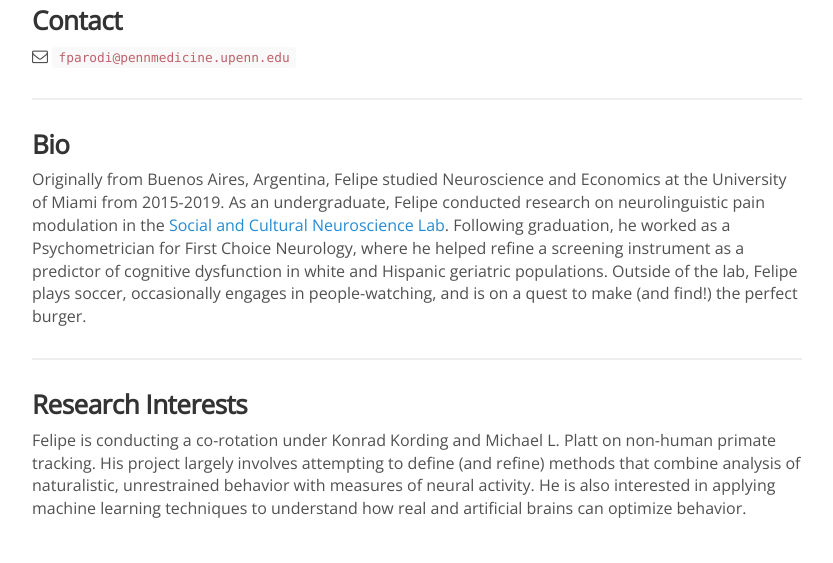
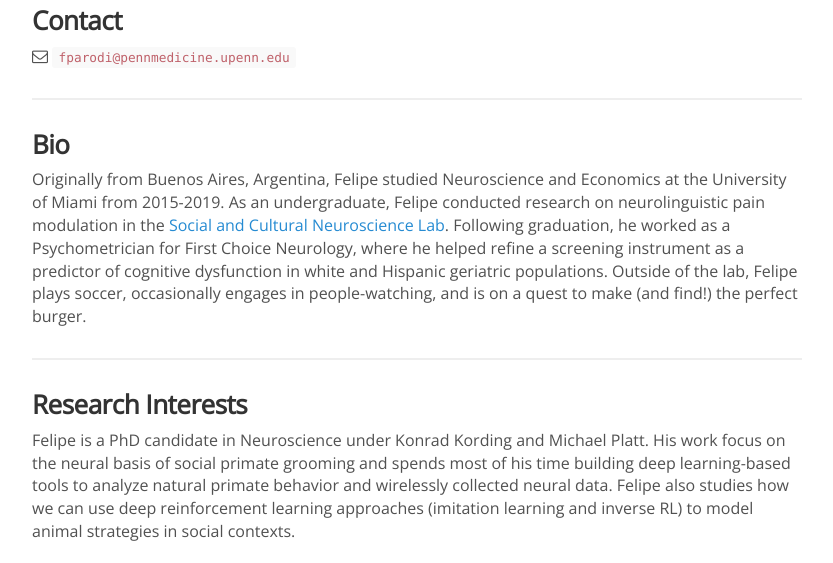
Before and after one commit to KordingLab/KordingLab.github.io, a Jekyll site: the page built from _people/felipe_parodi.md, in a window 1280 px wide and 954 px high, cut to the strip 391-954 px from the top of the window. Shown: the whole strip, without its empty margins (223-1056 px from the left). Built offline with Jekyll 4.4.1, drawn with Linux system fonts in a browser that asks for light colours; nearby versions of some CDN libraries; comment, search, counter and statistics services are not loaded.

Commit message:
Update felipe_parodi.md

```diff
--- a/_people/felipe_parodi.md
+++ b/_people/felipe_parodi.md
@@ -21,4 +21,4 @@ Originally from Buenos Aires, Argentina, Felipe studied Neuroscience and Economi
 
 ### Research Interests
 
-Felipe is conducting a co-rotation under Konrad Kording and Michael L. Platt on non-human primate tracking. His project largely involves attempting to define (and refine) methods that combine analysis of naturalistic, unrestrained behavior with measures of neural activity. He is also interested in applying machine learning techniques to understand how real and artificial brains can optimize behavior.
+Felipe is a PhD candidate in Neuroscience under Konrad Kording and Michael Platt. His work focus on the neural basis of social primate grooming and spends most of his time building deep learning-based tools to analyze natural primate behavior and wirelessly collected neural data. Felipe also studies how we can  use deep reinforcement learning approaches (imitation learning and inverse RL) to model animal strategies in social contexts.
```
